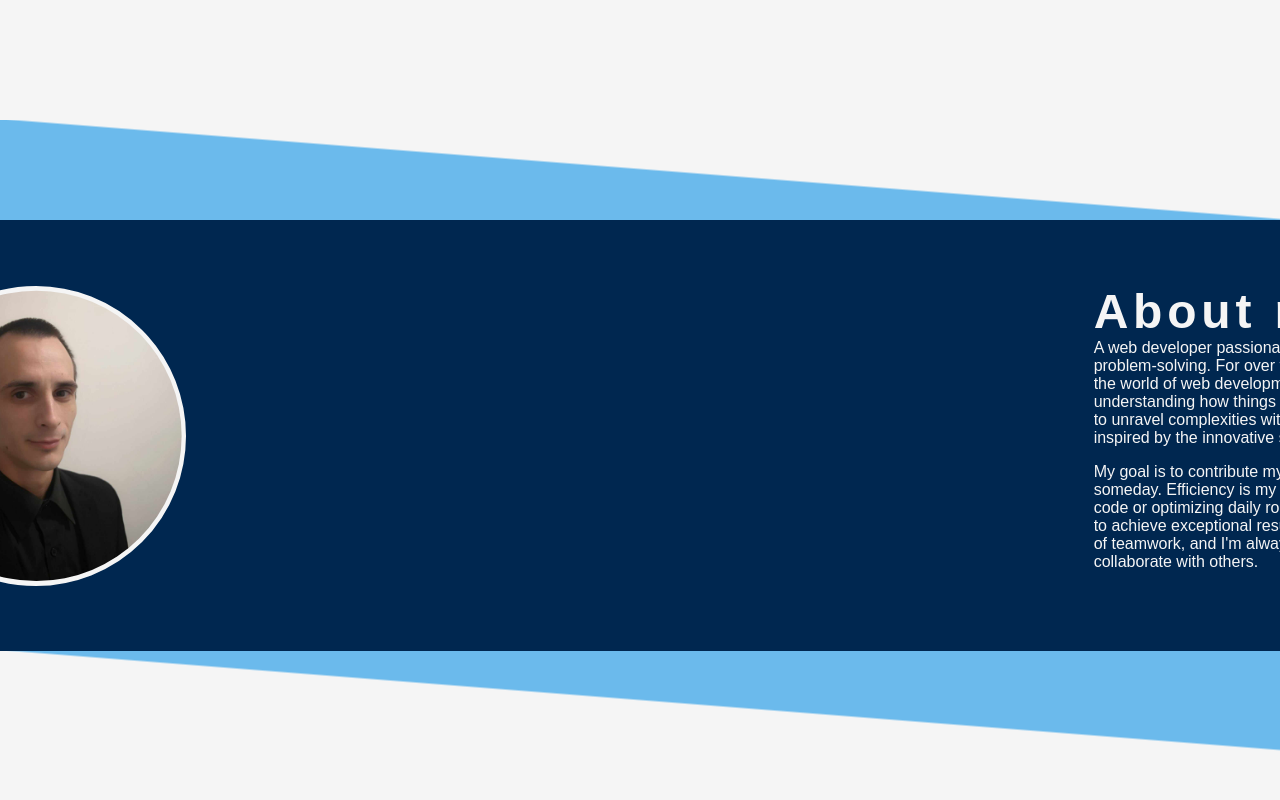
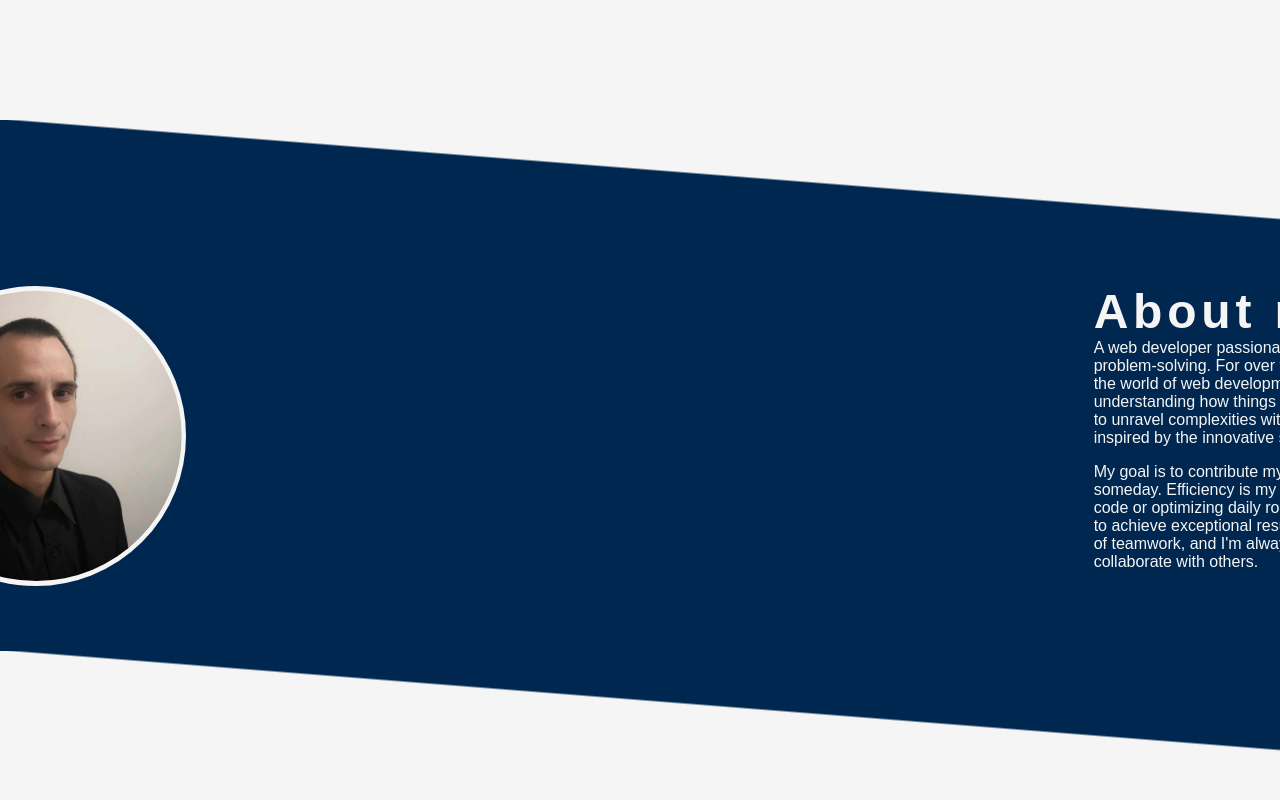
Before and after one commit to KLociJS/Portfolio-site, a React (Create React App) app: page / in a window 1280 px wide. Shown: the part 680-1480 px from the top of the page. Built offline with nearby package versions, Linux system fonts and the light colour scheme.

Commit message:
style: Change separator color

```diff
--- a/src/Components/Separator/Separator.css
+++ b/src/Components/Separator/Separator.css
@@ -1,18 +1,19 @@
-.top-separator{
-    width:100%;
-    height:100px;
-    background: linear-gradient(to left bottom, #f5f5f5 49%, #6BBAEC 50%);
+.top-separator {
+  width: 100%;
+  height: 100px;
+  background: linear-gradient(to left bottom, #f5f5f5 49%, var(--primary) 50%);
 }
 
-.bottom-separator{
-    width:100%;
-    height:100px;
-    background: linear-gradient(to left bottom, #6BBAEC 49%, #f5f5f5 50%),    linear-gradient(-50deg, #ffffff 16px, #000 0);
+.bottom-separator {
+  width: 100%;
+  height: 100px;
+  background: linear-gradient(to left bottom, var(--primary) 49%, #f5f5f5 50%),
+    linear-gradient(-50deg, #ffffff 16px, #000 0);
 }
 
-@media screen and (max-width:900px) {
-    .top-separator,
-    .bottom-separator{
-        height: 30px;
-    }
+@media screen and (max-width: 900px) {
+  .top-separator,
+  .bottom-separator {
+    height: 30px;
+  }
 }
```
